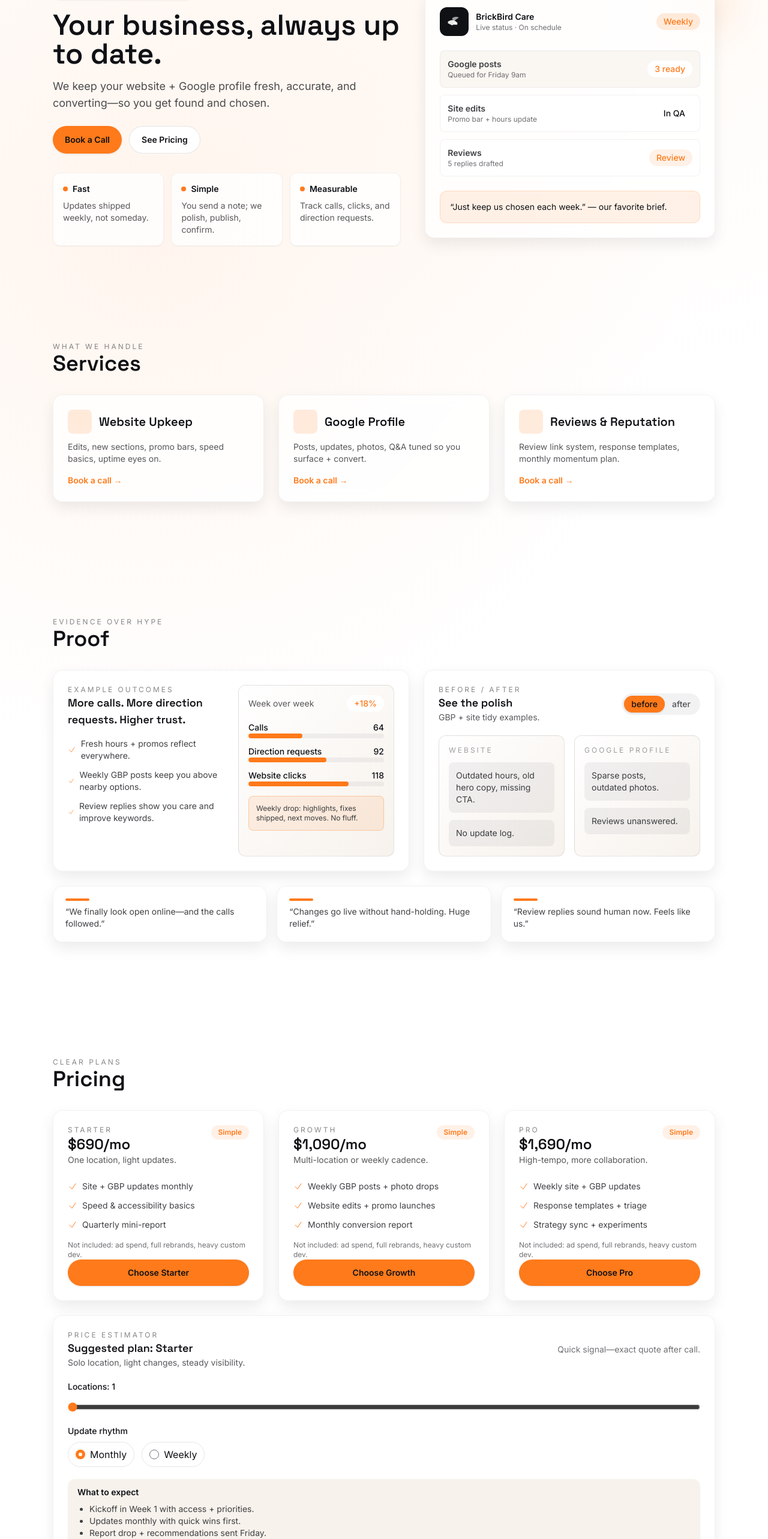
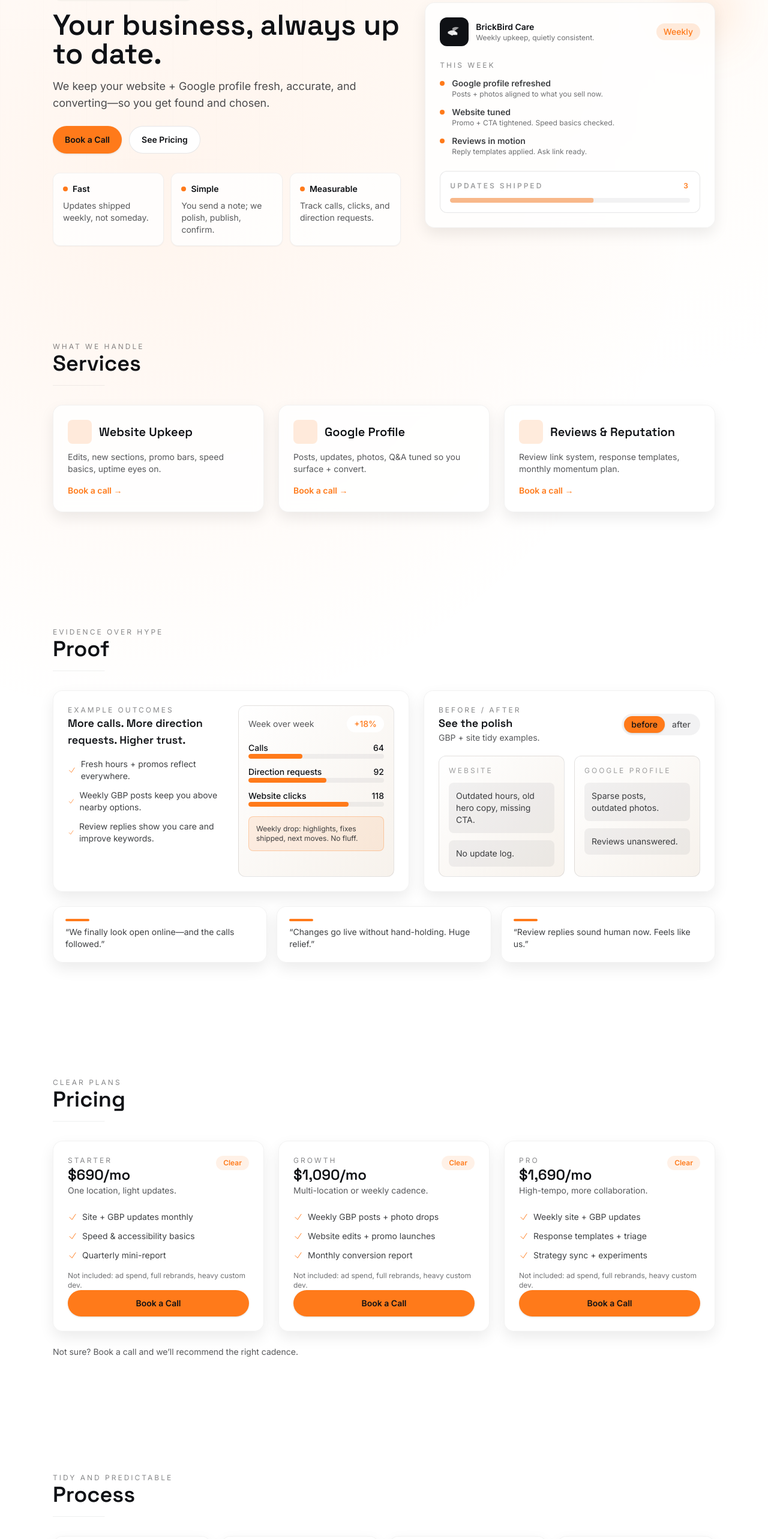
Before and after one commit to krcoffelt/BrickBird, a Next.js app: page / in a window 1280 px wide. Shown: the part 159-2725 px from the top of the page at 60% size. Built offline with nearby package versions, Linux system fonts and the light colour scheme.

Commit message:
Simplify UX and add subtle motion system

```diff
--- a/app/(site)/page.tsx
+++ b/app/(site)/page.tsx
@@ -5,8 +5,8 @@ import { Header } from '../../components/Header';
 import { CTAButton } from '../../components/CTAButton';
 import { Badge } from '../../components/Badge';
 import { Modal } from '../../components/Modal';
-import { PriceEstimator } from '../../components/PriceEstimator';
 import { BeforeAfter } from '../../components/BeforeAfter';
+import { Reveal } from '../../components/Reveal';
 import { useReveal } from '../../lib/useReveal';
 import { CheckIcon, EnvelopeIcon, PhoneIcon } from '@heroicons/react/24/outline';
 
@@ -83,7 +83,10 @@ function Section({ id, title, kicker, children }: { id: string; title: string; k
       <div ref={ref} className={`container-tight reveal`} data-visible={visible}>
         {kicker && <p className="chip">{kicker}</p>}
         <div className="flex flex-col gap-4 sm:flex-row sm:items-end sm:justify-between">
+          <div>
             <h2 className="text-3xl font-semibold sm:text-4xl">{title}</h2>
+            <div className="section-rule" aria-hidden />
+          </div>
         </div>
         <div className="mt-8">{children}</div>
       </div>
@@ -138,27 +141,30 @@ function Testimonials() {
   return (
     <div className="grid gap-4 md:grid-cols-3">
       {quotes.map((q, i) => (
-        <div key={i} className="card p-5 text-sm text-charcoal/80">
+        <Reveal key={q} delayMs={i * 80}>
+          <div className="card p-5 text-sm text-charcoal/80">
             <div className="mb-2 h-1 w-10 rounded-full bg-orange" />
             {q}
           </div>
+        </Reveal>
       ))}
     </div>
   );
 }
 
-function Pricing() {
+function Pricing({ onBook }: { onBook: () => void }) {
   return (
     <div className="grid-auto">
-      {pricing.map((tier) => (
-        <div key={tier.name} className="card flex flex-col p-6">
+      {pricing.map((tier, i) => (
+        <Reveal key={tier.name} delayMs={i * 90}>
+          <div className="card flex flex-col p-6">
             <div className="flex items-start justify-between">
               <div>
                 <p className="chip">{tier.name}</p>
                 <h3 className="text-2xl font-semibold">{tier.price}</h3>
                 <p className="text-sm text-charcoal/70">{tier.ideal}</p>
               </div>
-            <div className="rounded-full bg-orange/10 px-3 py-1 text-xs font-semibold text-orange">Simple</div>
+              <div className="rounded-full bg-orange/10 px-3 py-1 text-xs font-semibold text-orange">Clear</div>
             </div>
             <ul className="mt-6 space-y-3 text-sm text-charcoal/80">
               {tier.includes.map((item) => (
@@ -169,10 +175,11 @@ function Pricing() {
               ))}
             </ul>
             <p className="mt-4 text-xs text-charcoal/60">Not included: ad spend, full rebrands, heavy custom dev.</p>
-          <CTAButton className="mt-auto w-full" onClick={() => document.getElementById('book')?.scrollIntoView({ behavior: 'smooth' })}>
-            Choose {tier.name}
+            <CTAButton className="mt-auto w-full" onClick={onBook}>
+              Book a Call
             </CTAButton>
           </div>
+        </Reveal>
       ))}
     </div>
   );
@@ -188,7 +195,8 @@ function Process() {
   return (
     <div className="grid gap-4 md:grid-cols-4">
       {steps.map(([title, desc], idx) => (
-        <div key={title} className="card p-5">
+        <Reveal key={title} delayMs={idx * 80}>
+          <div className="card p-5">
             <div className="flex items-center gap-2 text-sm font-semibold text-charcoal">
               <span className="pill bg-charcoal text-white text-xs">{idx + 1}</span>
               {title}
@@ -196,6 +204,7 @@ function Process() {
             <p className="mt-3 text-sm text-charcoal/70">{desc}</p>
             {idx === 0 && <p className="mt-4 text-xs text-orange">Week 1 setup, then weekly updates.</p>}
           </div>
+        </Reveal>
       ))}
     </div>
   );
@@ -290,7 +299,7 @@ export default function Page() {
               <div className="flex items-center justify-between">
                 <div className="flex items-center gap-3">
                   <div className="flex h-12 w-12 items-center justify-center rounded-xl bg-charcoal text-white">
-                    <svg viewBox="0 0 64 64" className="h-7 w-7" aria-hidden>
+                    <svg viewBox="0 0 64 64" className="mascot-bob h-7 w-7" aria-hidden>
                       <path d="M8 32c12-8 20-8 32 0v6l-16 8-16-8z" fill="currentColor" opacity="0.9" />
                       <path d="M24 20c6-6 14-8 26-4l-8 6c-4 2-9 6-12 12l-6-14z" fill="currentColor" opacity="0.6" />
                       <rect x="30" y="34" width="14" height="10" rx="2" fill="currentColor" opacity="0.9" />
@@ -298,36 +307,45 @@ export default function Page() {
                   </div>
                   <div>
                     <p className="text-sm font-semibold text-charcoal">BrickBird Care</p>
-                    <p className="text-xs text-charcoal/60">Live status · On schedule</p>
+                    <p className="text-xs text-charcoal/60">Weekly upkeep, quietly consistent.</p>
                   </div>
                 </div>
                 <span className="pill bg-orange/15 text-orange">Weekly</span>
               </div>
-              <div className="mt-6 space-y-3 text-sm text-charcoal/80">
-                <div className="flex items-center justify-between rounded-lg border border-charcoal/5 bg-sand/60 p-3">
+              <div className="mt-6">
+                <p className="chip">This week</p>
+                <ul className="mt-3 space-y-3 text-sm text-charcoal/80">
+                  <li className="flex items-start gap-3">
+                    <span className="mt-1.5 h-2 w-2 rounded-full bg-orange" />
                     <div>
-                    <p className="font-semibold">Google posts</p>
-                    <p className="text-xs text-charcoal/60">Queued for Friday 9am</p>
+                      <p className="font-semibold">Google profile refreshed</p>
+                      <p className="text-xs text-charcoal/60">Posts + photos aligned to what you sell now.</p>
                     </div>
-                  <span className="pill bg-white text-orange">3 ready</span>
+                  </li>
+                  <li className="flex items-start gap-3">
+                    <span className="mt-1.5 h-2 w-2 rounded-full bg-orange" />
+                    <div>
+                      <p className="font-semibold">Website tuned</p>
+                      <p className="text-xs text-charcoal/60">Promo + CTA tightened. Speed basics checked.</p>
                     </div>
-                <div className="flex items-center justify-between rounded-lg border border-charcoal/5 bg-white/80 p-3">
+                  </li>
+                  <li className="flex items-start gap-3">
+                    <span className="mt-1.5 h-2 w-2 rounded-full bg-orange" />
                     <div>
-                    <p className="font-semibold">Site edits</p>
-                    <p className="text-xs text-charcoal/60">Promo bar + hours update</p>
+                      <p className="font-semibold">Reviews in motion</p>
+                      <p className="text-xs text-charcoal/60">Reply templates applied. Ask link ready.</p>
                     </div>
-                  <span className="pill bg-white text-charcoal">In QA</span>
+                  </li>
+                </ul>
+                <div className="mt-6 rounded-xl border border-charcoal/10 bg-white/70 p-4">
+                  <div className="flex items-center justify-between text-xs font-semibold uppercase tracking-[0.25em] text-charcoal/40">
+                    <span>Updates shipped</span>
+                    <span className="text-orange">3</span>
                   </div>
-                <div className="flex items-center justify-between rounded-lg border border-charcoal/5 bg-white/80 p-3">
-                  <div>
-                    <p className="font-semibold">Reviews</p>
-                    <p className="text-xs text-charcoal/60">5 replies drafted</p>
-                  </div>
-                  <span className="pill bg-orange/10 text-orange">Review</span>
+                  <div className="mt-3 h-2 w-full overflow-hidden rounded-full bg-charcoal/5">
+                    <div className="h-full w-2/3 origin-left rounded-full bg-orange/80 animate-pulseLine" />
                   </div>
                 </div>
-              <div className="mt-6 rounded-xl border border-orange/20 bg-orange/10 p-4 text-sm">
-                “Just keep us chosen each week.” — our favorite brief.
               </div>
             </div>
           </div>
@@ -335,8 +353,9 @@ export default function Page() {
 
         <Section id="services" title="Services" kicker="What we handle">
           <div className="grid-auto">
-            {services.map((service) => (
-              <div key={service.title} className="card p-6">
+            {services.map((service, i) => (
+              <Reveal key={service.title} delayMs={i * 80}>
+                <div className="card p-6">
                   <div className="flex items-center gap-3">
                     <div className="h-10 w-10 rounded-lg bg-orange/15" />
                     <h3 className="text-xl font-semibold">{service.title}</h3>
@@ -346,6 +365,7 @@ export default function Page() {
                     Book a call →
                   </button>
                 </div>
+              </Reveal>
             ))}
           </div>
         </Section>
@@ -361,10 +381,8 @@ export default function Page() {
         </Section>
 
         <Section id="pricing" title="Pricing" kicker="Clear plans">
-          <Pricing />
-          <div className="mt-6">
-            <PriceEstimator />
-          </div>
+          <Pricing onBook={() => { setOpen(true); setSubmitted(false); }} />
+          <p className="mt-6 text-sm text-charcoal/70">Not sure? Book a call and we’ll recommend the right cadence.</p>
         </Section>
 
         <Section id="process" title="Process" kicker="Tidy and predictable">
@@ -381,91 +399,33 @@ export default function Page() {
               <p className="chip">Ready when you are</p>
               <h2 className="mt-2 text-3xl font-semibold">Let’s keep you chosen.</h2>
               <p className="mt-3 text-charcoal/75">We’ll review your site + GBP, suggest a plan, and start updates in Week 1.</p>
-              <div className="mt-6 rounded-xl bg-sand p-4 text-sm text-charcoal/80">
-                Calendly or your scheduler embed could live here. For now, we’ll confirm by email.
-              </div>
+              <ul className="mt-6 space-y-2 text-sm text-charcoal/80">
+                <li className="flex items-start gap-2"><CheckIcon className="mt-0.5 h-4 w-4 text-orange" /> Accuracy sweep (hours, services, categories).</li>
+                <li className="flex items-start gap-2"><CheckIcon className="mt-0.5 h-4 w-4 text-orange" /> Quick conversion fixes (CTA, clarity, speed basics).</li>
+                <li className="flex items-start gap-2"><CheckIcon className="mt-0.5 h-4 w-4 text-orange" /> Update cadence recommendation (weekly vs monthly).</li>
+              </ul>
               <div className="mt-4 flex flex-wrap items-center gap-4 text-sm text-charcoal/80">
                 <div className="flex items-center gap-2"><EnvelopeIcon className="h-4 w-4" /> hello@brickbird.studio</div>
                 <div className="flex items-center gap-2"><PhoneIcon className="h-4 w-4" /> (555) 123-0199</div>
               </div>
             </div>
+            <Reveal delayMs={120}>
               <div className="card border border-charcoal/10 p-6 shadow-card">
                 <h3 className="text-lg font-semibold text-charcoal">Book a Call</h3>
-              <p className="text-sm text-charcoal/70">Tell us about your locations and platforms.</p>
-              <form className="mt-4 space-y-3" onSubmit={handleSubmit}>
-                <div>
-                  <label className="text-sm font-medium text-charcoal">Name</label>
-                  <input
-                    required
-                    className="mt-1 w-full rounded-lg border border-charcoal/10 bg-white px-3 py-2 text-sm focus:border-orange focus:outline-none focus:ring-2 focus:ring-orange/30"
-                    value={form.name}
-                    onChange={(e) => setForm({ ...form, name: e.target.value })}
-                  />
+                <p className="text-sm text-charcoal/70">15 minutes. We’ll look live, pick a cadence, and ship Week 1 updates.</p>
+                <div className="mt-4 rounded-xl bg-sand p-4 text-sm text-charcoal/80">
+                  Booking embed placeholder (Calendly iframe). Add your link anytime.
                 </div>
-                <div>
-                  <label className="text-sm font-medium text-charcoal">Business name</label>
-                  <input
-                    className="mt-1 w-full rounded-lg border border-charcoal/10 bg-white px-3 py-2 text-sm focus:border-orange focus:outline-none focus:ring-2 focus:ring-orange/30"
-                    value={form.business}
-                    onChange={(e) => setForm({ ...form, business: e.target.value })}
-                  />
-                </div>
-                <div className="grid gap-3 sm:grid-cols-2">
-                  <div>
-                    <label className="text-sm font-medium text-charcoal">Website or GBP link</label>
-                    <input
-                      className="mt-1 w-full rounded-lg border border-charcoal/10 bg-white px-3 py-2 text-sm focus:border-orange focus:outline-none focus:ring-2 focus:ring-orange/30"
-                      value={form.link}
-                      onChange={(e) => setForm({ ...form, link: e.target.value })}
-                    />
-                  </div>
-                  <div>
-                    <label className="text-sm font-medium text-charcoal">Email</label>
-                    <input
-                      type="email"
-                      required
-                      className="mt-1 w-full rounded-lg border border-charcoal/10 bg-white px-3 py-2 text-sm focus:border-orange focus:outline-none focus:ring-2 focus:ring-orange/30"
-                      value={form.email}
-                      onChange={(e) => setForm({ ...form, email: e.target.value })}
-                    />
-                  </div>
-                </div>
-                <div className="grid gap-3 sm:grid-cols-2">
-                  <div>
-                    <label className="text-sm font-medium text-charcoal">Phone</label>
-                    <input
-                      className="mt-1 w-full rounded-lg border border-charcoal/10 bg-white px-3 py-2 text-sm focus:border-orange focus:outline-none focus:ring-2 focus:ring-orange/30"
-                      value={form.phone}
-                      onChange={(e) => setForm({ ...form, phone: e.target.value })}
-                    />
-                  </div>
-                  <div>
-                    <label className="text-sm font-medium text-charcoal">How often to update?</label>
-                    <select
-                      className="mt-1 w-full rounded-lg border border-charcoal/10 bg-white px-3 py-2 text-sm focus:border-orange focus:outline-none focus:ring-2 focus:ring-orange/30"
-                    value={form.frequency}
-                    onChange={(e) => setForm({ ...form, frequency: e.target.value })}
+                <CTAButton
+                  className="mt-5 w-full"
+                  onClick={() => { setOpen(true); setSubmitted(false); }}
+                  aria-haspopup="dialog"
                 >
-                    <option value="monthly">Monthly rhythm</option>
-                    <option value="weekly">Weekly rhythm</option>
-                  </select>
-                </div>
-                </div>
-                <label className="flex items-center gap-2 text-sm text-charcoal/70">
-                  <input
-                    type="checkbox"
-                    checked={form.agree}
-                    onChange={(e) => setForm({ ...form, agree: e.target.checked })}
-                    className="text-orange focus:ring-orange"
-                  />
-                  Quick audit is okay? We’ll review your site + GBP.
-                </label>
-                <CTAButton type="submit" className="w-full">
-                  {submitted ? 'Sent — we’ll reply today' : 'Send request'}
+                  Open booking form
                 </CTAButton>
-              </form>
                 <p className="mt-3 text-xs text-charcoal/60">We’ll confirm within one business day. No spam.</p>
               </div>
+            </Reveal>
           </div>
         </section>
       </main>
--- a/app/globals.css
+++ b/app/globals.css
@@ -19,6 +19,21 @@ body {
     #fff;
 }
 
+/* Subtle grid + drift for "alive" feeling without heavy JS. */
+body::before {
+  content: '';
+  position: fixed;
+  inset: 0;
+  pointer-events: none;
+  background:
+    linear-gradient(to right, rgba(0,0,0,0.06) 1px, transparent 1px),
+    linear-gradient(to bottom, rgba(0,0,0,0.05) 1px, transparent 1px);
+  background-size: 72px 72px;
+  opacity: 0.18;
+  mask-image: radial-gradient(900px at 20% 10%, black 20%, transparent 70%);
+  animation: gridDrift 18s ease-in-out infinite;
+}
+
 @layer base {
   h1, h2, h3, h4 { @apply font-display text-charcoal; }
   p { @apply text-charcoal/80; }
@@ -26,7 +41,7 @@ body {
 
 @layer components {
   .container-tight { @apply mx-auto max-w-6xl px-6; }
-  .card { @apply rounded-2xl border border-black/5 bg-white/80 backdrop-blur shadow-soft; }
+  .card { @apply rounded-2xl border border-black/5 bg-white/80 backdrop-blur shadow-soft transition-transform; }
   .pill { @apply inline-flex items-center gap-2 rounded-full px-3 py-1 text-sm font-medium; }
   .grid-auto { @apply grid gap-6 sm:grid-cols-2 lg:grid-cols-3; }
   .section-pad { @apply py-16 lg:py-24; }
@@ -35,11 +50,31 @@ body {
   .btn-primary { @apply bg-orange text-charcoal shadow hover:-translate-y-0.5 hover:shadow-card focus-visible:ring-orange focus-visible:ring-offset-2; }
   .btn-secondary { @apply border border-charcoal/10 bg-white text-charcoal hover:border-orange hover:text-orange; }
   .chip { @apply text-xs uppercase tracking-[0.25em] text-charcoal/50; }
+  .section-rule { @apply mt-4 h-px w-24 origin-left bg-charcoal/10; transform: scaleX(0.4); }
 }
 
 .reveal { opacity: 0; transform: translateY(18px); }
 .reveal[data-visible='true'] { opacity: 1; transform: translateY(0); animation: fadeUp 650ms ease-out forwards; }
+.reveal[data-visible='true'] .section-rule { animation: pulseLine 1600ms ease-in-out infinite; }
+
+@media (hover: hover) {
+  .card:hover { transform: translateY(-2px); }
+}
+
+@keyframes gridDrift {
+  0%, 100% { transform: translateY(0); opacity: 0.16; }
+  50% { transform: translateY(-10px); opacity: 0.22; }
+}
+
+@keyframes mascotBob {
+  0%, 100% { transform: translateY(0); }
+  50% { transform: translateY(-2px); }
+}
+
+.mascot-bob { animation: mascotBob 3.2s ease-in-out infinite; }
 
 @media (prefers-reduced-motion: reduce) {
+  body::before { animation: none; }
+  .mascot-bob { animation: none; }
   * { animation-duration: 0.001ms !important; animation-iteration-count: 1 !important; transition-duration: 0.001ms !important; }
 }
--- a/components/Header.tsx
+++ b/components/Header.tsx
@@ -24,7 +24,7 @@ export function Header({ onBook }: Props) {
       <div className="container-tight flex items-center justify-between py-4">
         <Link href="#" className="flex items-center gap-3 text-lg font-semibold text-charcoal">
           <div className="flex h-10 w-10 items-center justify-center rounded-xl bg-charcoal text-white">
-            <svg viewBox="0 0 64 64" className="h-6 w-6" aria-hidden>
+            <svg viewBox="0 0 64 64" className="mascot-bob h-6 w-6" aria-hidden>
               <path d="M8 32c12-8 20-8 32 0v6l-16 8-16-8z" fill="currentColor" opacity="0.9" />
               <path d="M24 20c6-6 14-8 26-4l-8 6c-4 2-9 6-12 12l-6-14z" fill="currentColor" opacity="0.6" />
               <rect x="30" y="34" width="14" height="10" rx="2" fill="currentColor" opacity="0.9" />
--- a/components/PriceEstimator.tsx
+++ /dev/null
@@ -1,72 +0,0 @@
-'use client';
-import { useMemo, useState } from 'react';
-
-const planByScore = (score: number) => {
-  if (score <= 2) return 'Starter';
-  if (score <= 4) return 'Growth';
-  return 'Pro';
-};
-
-export function PriceEstimator() {
-  const [locations, setLocations] = useState(1);
-  const [frequency, setFrequency] = useState<'monthly' | 'weekly'>('monthly');
-
-  const score = useMemo(() => locations + (frequency === 'weekly' ? 2 : 0), [locations, frequency]);
-  const plan = planByScore(score);
-  const hint = {
-    Starter: 'Solo location, light changes, steady visibility.',
-    Growth: 'Multi-location or weekly publishing cadence.',
-    Pro: 'High-tempo updates, richer reporting, more hands-on.',
-  }[plan];
-
-  return (
-    <div className="card p-6">
-      <div className="flex items-center justify-between gap-4">
-        <div>
-          <p className="chip">Price estimator</p>
-          <h3 className="text-lg font-semibold">Suggested plan: {plan}</h3>
-          <p className="text-sm text-charcoal/70">{hint}</p>
-        </div>
-        <div className="hidden text-sm text-charcoal/60 sm:block">Quick signal—exact quote after call.</div>
-      </div>
-      <div className="mt-5 space-y-4">
-        <label className="block text-sm font-medium text-charcoal">Locations: {locations}</label>
-        <input
-          type="range"
-          min={1}
-          max={5}
-          step={1}
-          value={locations}
-          onChange={(e) => setLocations(Number(e.target.value))}
-          className="w-full accent-orange"
-        />
-        <fieldset className="space-y-2">
-          <legend className="text-sm font-medium text-charcoal">Update rhythm</legend>
-          <div className="flex gap-3">
-            {['monthly', 'weekly'].map((opt) => (
-              <label key={opt} className="flex cursor-pointer items-center gap-2 rounded-full border border-charcoal/10 px-3 py-2 hover:border-orange">
-                <input
-                  type="radio"
-                  name="freq"
-                  value={opt}
-                  checked={frequency === opt}
-                  onChange={(e) => setFrequency(e.target.value as 'monthly' | 'weekly')}
-                  className="text-orange focus:ring-orange"
-                />
-                <span className="capitalize">{opt}</span>
-              </label>
-            ))}
-          </div>
-        </fieldset>
-      </div>
-      <div className="mt-5 rounded-xl bg-sand px-4 py-3 text-sm text-charcoal/80">
-        <p className="font-semibold text-charcoal">What to expect</p>
-        <ul className="mt-2 list-disc pl-5">
-          <li>Kickoff in Week 1 with access + priorities.</li>
-          <li>Updates {frequency === 'weekly' ? 'every week' : 'monthly with quick wins first'}.</li>
-          <li>Report drop + recommendations sent Friday.</li>
-        </ul>
-      </div>
-    </div>
-  );
-}
--- /dev/null
+++ b/components/Reveal.tsx
@@ -0,0 +1,21 @@
+'use client';
+import { CSSProperties } from 'react';
+import { useReveal } from '../lib/useReveal';
+
+export function Reveal({
+  children,
+  className = '',
+  delayMs = 0,
+}: {
+  children: React.ReactNode;
+  className?: string;
+  delayMs?: number;
+}) {
+  const { ref, visible } = useReveal<HTMLDivElement>();
+  const style: CSSProperties = delayMs ? { animationDelay: `${delayMs}ms` } : {};
+  return (
+    <div ref={ref} className={`reveal ${className}`} data-visible={visible} style={style}>
+      {children}
+    </div>
+  );
+}
```
Lines whose indentation alone changed are shown as unchanged.
